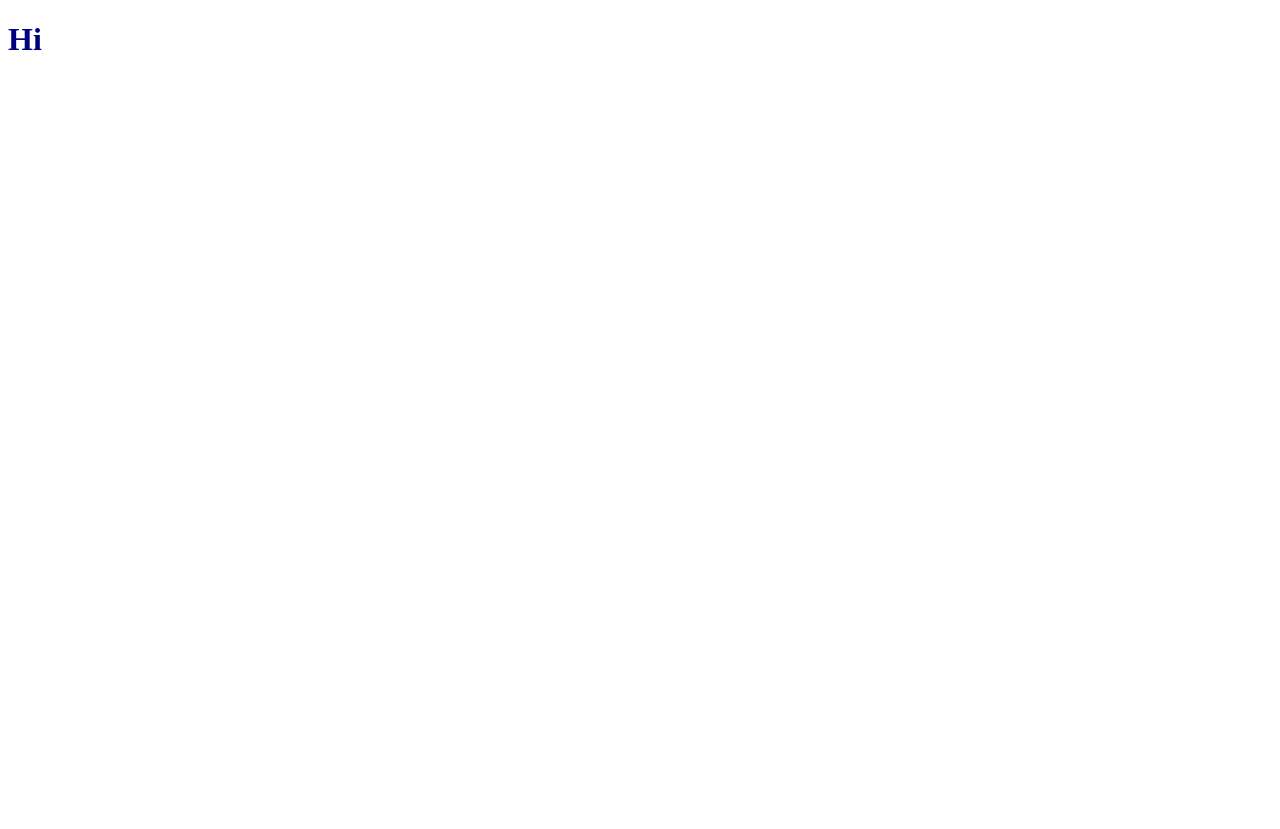
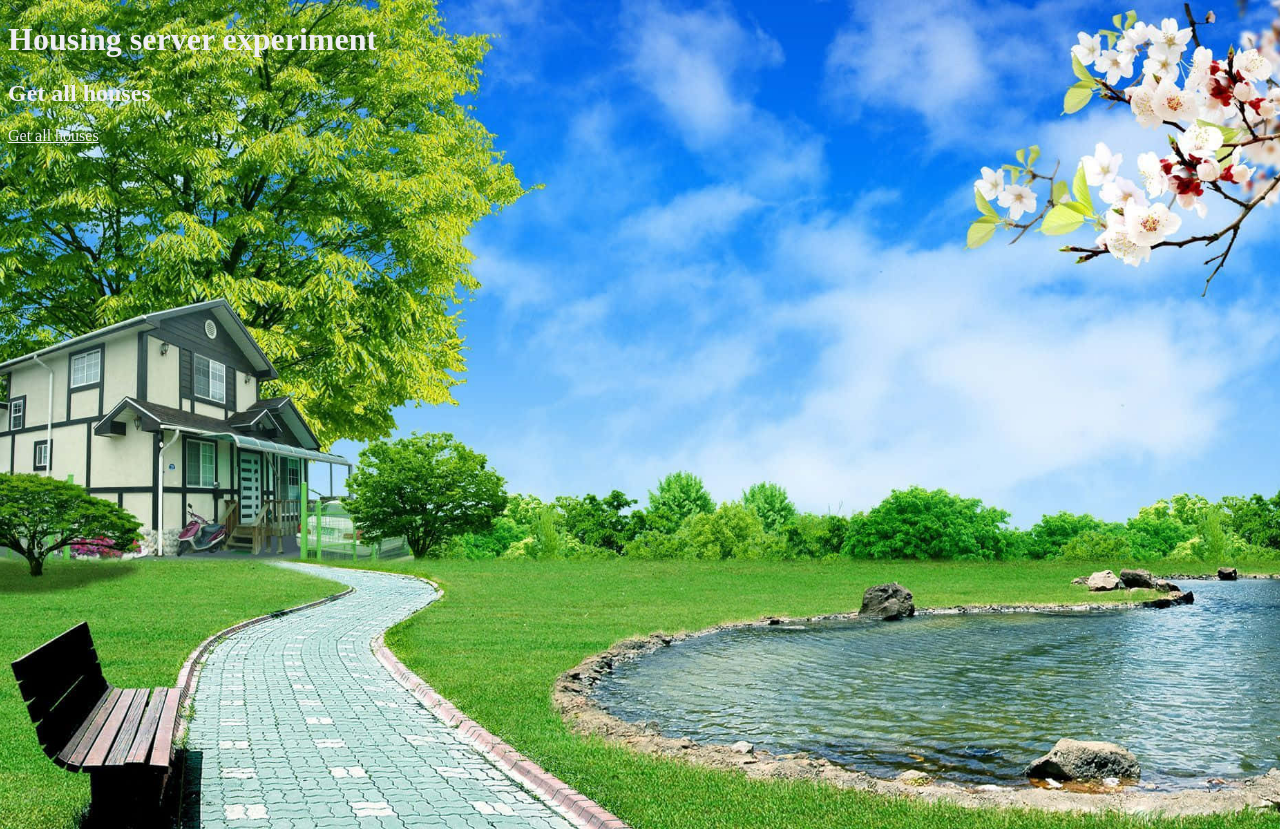
Before and after one commit to dylancobb2525/server-houses, a website: page public/index.html in a window 1280 px wide. Before the commit the page ends 800 px from the top, so only its background shows below. Drawn offline with Linux system fonts and the light colour scheme; files that its build step writes are made by us from their sources.

Commit message:
Fix individual house route, move styles.css to public folder, and add background styling

```diff
--- a/public/index.html
+++ b/public/index.html
@@ -5,6 +5,10 @@
         <link rel="stylesheet" href="styles.css">
     </head>
     <body>
-        <h1>Hi</h1>
+        <h1>Housing server experiment</h1>
+        <section>
+            <h2>Get all houses</h2>
+            <p><a href="/api/houses">Get all houses</a></p>
+        </section>
     </body>
 </html>
--- /dev/null
+++ b/public/styles.css
@@ -0,0 +1,23 @@
+body{
+    background-image: url('images/background.jpg');
+    background-size: cover;
+    background-position: center;
+    background-repeat: no-repeat;
+    min-height: 100vh;
+}
+
+h1 {
+    color: rgb(238, 238, 243);
+}
+
+h2 {
+    color: rgb(238, 238, 243);
+}
+
+p {
+    color: rgb(238, 238, 243);
+}
+
+a {
+    color: rgb(238, 238, 243);
+}
--- a/styles.css
+++ /dev/null
@@ -1,3 +0,0 @@
-h1 {
-    color: navy;
-}
```
Also changed, not shown: server.js (+6 -2 lines), public/images/background.jpg (added).
